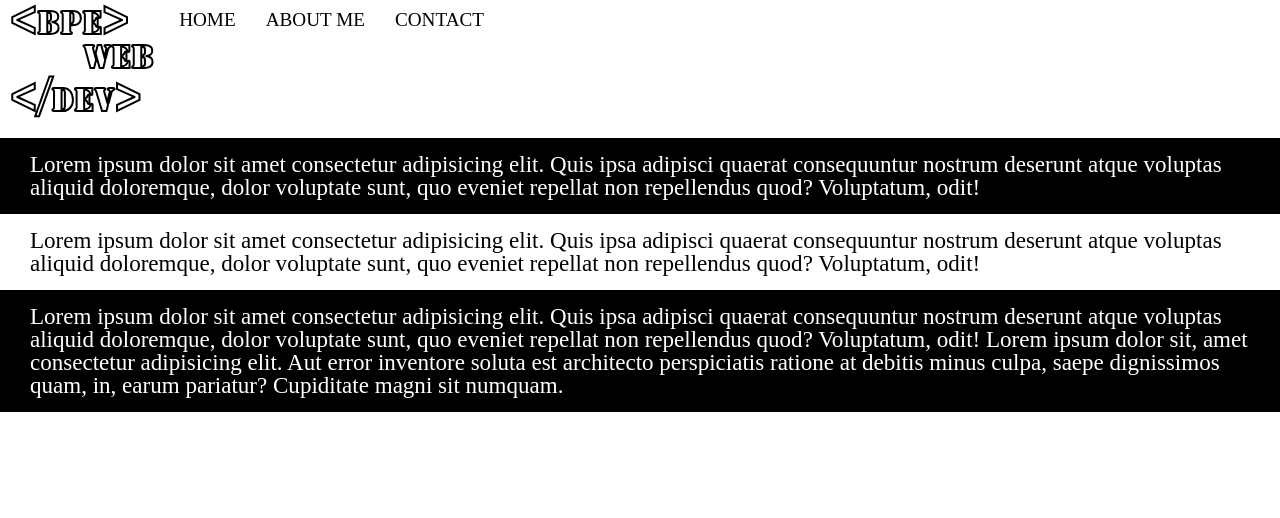
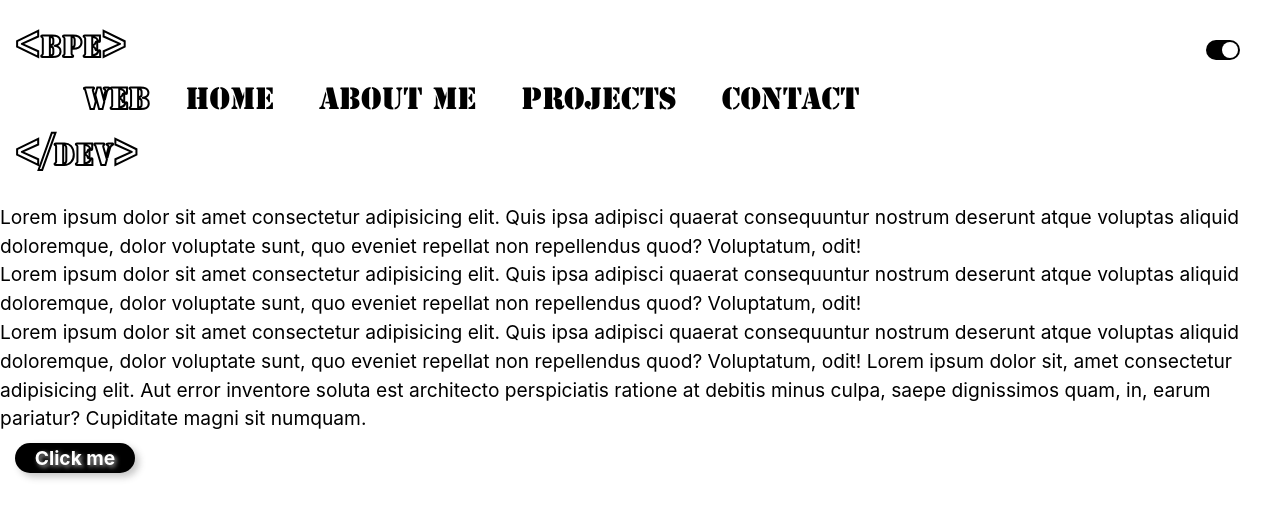
Before and after one commit to BJanssen78/Portfolio-Bepeel-Dev, a React (Vite) app: page / in a window 1280 px wide. Shown: the top 518 px of the page. Built offline with nearby package versions, Linux system fonts and the light colour scheme.

Commit message:
creating reuseable btn

```diff
--- a/index.html
+++ b/index.html
@@ -5,7 +5,7 @@
     <meta name="viewport" content="width=device-width, initial-scale=1.0" />
     <link rel="stylesheet" href="./src/scss/reset.css" />
     <link rel="stylesheet" href="./src/scss/site.css" />
-    <title>BPE WEB Development</title>
+    <title>BPE WEB DEV</title>
     <script
       src="https://kit.fontawesome.com/6456d808c8.js"
       crossorigin="anonymous"
--- a/package.json
+++ b/package.json
@@ -18,13 +18,16 @@
     "portfolio"
   ],
   "dependencies": {
+    "@chakra-ui/react": "^2.8.2",
+    "@emotion/react": "^11.11.4",
+    "@emotion/styled": "^11.11.5",
     "@fortawesome/fontawesome-svg-core": "^6.5.1",
     "@fortawesome/free-brands-svg-icons": "^6.5.1",
     "@fortawesome/free-regular-svg-icons": "^6.5.1",
     "@fortawesome/free-solid-svg-icons": "^6.5.1",
     "@fortawesome/react-fontawesome": "^0.2.0",
     "express": "^4.18.3",
-    "framer-motion": "^11.0.8",
+    "framer-motion": "^11.1.7",
     "react": "^18.2.0",
     "react-dom": "^18.2.0",
     "react-router": "^6.22.2",
--- a/src/App.jsx
+++ b/src/App.jsx
@@ -1,12 +1,14 @@
 import { Outlet } from "react-router";
-import { Header } from "./ui-components/UiIndex.js";
+import { SiteLogo, Navigation } from "./ui-components/UiIndex.js";
 
 function App() {
   return (
     <>
-      <Header />
-      {/* <SiteLogo />
-      <Navigation /> */}
+      {/* <Header /> */}
+      <div className="header">
+        <SiteLogo />
+        <Navigation />
+      </div>
       <Outlet />
     </>
   );
--- a/src/main.jsx
+++ b/src/main.jsx
@@ -1,10 +1,43 @@
-import React from "react";
+import React, { useState } from "react";
 import ReactDOM from "react-dom/client";
 import { createBrowserRouter, RouterProvider } from "react-router-dom";
 import App from "./App.jsx";
+import { ChakraProvider, extendTheme, Switch, VStack } from "@chakra-ui/react";
 // import { AuthProvider } from "./functions/AuthContext.jsx";
 import ErrorBoundary from "./ui-components/ErrorBoundary.jsx";
 import { About, Home } from "./pages/pagesIndex.js";
+
+const darkTheme = extendTheme({
+  styles: {
+    global: () => ({
+      body: {
+        bg: "#ffffff",
+        color: "#000000",
+      },
+    }),
+  },
+  colors: {
+    brand: {
+      500: "#000000", // Custom color for the Switch track in dark mode
+    },
+  },
+});
+
+const lightTheme = extendTheme({
+  styles: {
+    global: () => ({
+      body: {
+        bg: "#000000",
+        color: "#ffffff",
+      },
+    }),
+  },
+  colors: {
+    brand: {
+      500: "#ffffff", // Custom color for the Switch track in light mode
+    },
+  },
+});
 
 const router = createBrowserRouter([
   {
@@ -18,13 +51,35 @@ const router = createBrowserRouter([
   },
 ]);
 const Main = () => {
+  const [isDarkMode, setIsDarkMode] = useState(true);
+
+  const toggleTheme = () => {
+    setIsDarkMode((prev) => !prev);
+  };
   return (
     <React.StrictMode>
-      <ErrorBoundary>
-        {/* <AuthProvider> */}
-        <RouterProvider router={router} />
-        {/* </AuthProvider> */}
-      </ErrorBoundary>
+      <ChakraProvider theme={isDarkMode ? darkTheme : lightTheme}>
+        <VStack
+          spacing={4}
+          position={"absolute"}
+          top={10}
+          right={10}
+          zIndex={100}
+        >
+          <Switch
+            id="theme-switch"
+            isChecked={isDarkMode}
+            onChange={toggleTheme}
+            size="md"
+            colorScheme="brand" // Use the custom color scheme
+          />
+        </VStack>
+        <ErrorBoundary>
+          {/* <AuthProvider> */}
+          <RouterProvider router={router} />
+          {/* </AuthProvider> */}
+        </ErrorBoundary>
+      </ChakraProvider>
     </React.StrictMode>
   );
 };
--- a/src/pages/Home.jsx
+++ b/src/pages/Home.jsx
@@ -1,4 +1,5 @@
 import React from "react";
+import Button from "../ui-components/Button";
 
 export const Home = () => {
   return (
@@ -25,6 +26,7 @@ export const Home = () => {
           perspiciatis ratione at debitis minus culpa, saepe dignissimos quam,
           in, earum pariatur? Cupiditate magni sit numquam.
         </p>
+        <Button type="reset" name="button" text="Click me" action="form" />
       </div>
     </React.Fragment>
   );
--- a/src/scss/site.css
+++ b/src/scss/site.css
@@ -15,17 +15,17 @@
     transition: none !important;
   }
 }
-.site-header-container {
+.header {
   display: flex;
   flex-direction: row;
-  margin-bottom: 15px;
+  gap: 25px;
+  flex-wrap: nowrap;
+  align-items: center;
+  font-family: "stencilSTD";
+  padding: 15px;
+  font-size: 1.5em;
 }
-
-.site-logo {
-  font-size: 1.6em;
-  width: auto;
-  height: auto;
-  padding: 0 10px;
+.header .site-logo {
   display: flex;
   flex-direction: column;
   flex-wrap: nowrap;
@@ -34,71 +34,78 @@
   font-weight: 900;
   text-transform: uppercase;
 }
-.site-logo .special-char {
+.header .site-logo .special-char {
   font-size: 1.5em;
   color: rgb(255, 255, 255);
 }
-.site-logo .element-text {
+.header .site-logo .element-text {
   color: rgb(255, 255, 255);
 }
-.site-logo .web-element {
+.header .site-logo .web-element {
   color: rgb(255, 255, 255);
   text-stroke: 2px rgb(0, 0, 0);
   -webkit-text-stroke: 2px rgb(0, 0, 0);
 }
+.header .navigation-list {
+  display: flex;
+  flex-direction: row;
+  flex-wrap: wrap;
+  justify-content: space-between;
+  gap: 25px;
+  list-style-type: none;
+  padding: 0;
+  margin: 0;
+}
+.header .navigation-list li {
+  flex: 1 1 auto;
+  box-sizing: border-box;
+  text-decoration: none;
+}
+.header .navigation-list li a {
+  position: relative;
+  text-decoration: none;
+  overflow: hidden;
+  padding: 0 10px;
+  white-space: nowrap;
+}
+.header .navigation-list li a:after {
+  content: "";
+  position: absolute;
+  z-index: -1;
+  width: 0;
+  height: 1.3em;
+  left: 0;
+  bottom: 0;
+  background-color: black;
+  transition: width 350ms ease-in-out;
+}
+.header .navigation-list li a:hover {
+  color: white;
+}
+.header .navigation-list li a:hover:after {
+  width: 100%;
+  border-radius: 15px;
+}
 
-nav {
-  font-size: 1.5em;
+.btn {
+  background-color: black;
   display: flex;
-  flex-wrap: nowrap;
-  flex-direction: row;
+  width: 120px;
+  height: 30px;
   justify-content: center;
   align-items: center;
-  padding: 0;
-  text-transform: uppercase;
-  width: 100%;
-  height: auto;
-  font-weight: 600;
+  align-content: center;
+  padding: 5px 10px;
+  border-radius: 25px;
+  color: white;
+  font-weight: 700;
+  margin: 10px 15px;
+  box-shadow: 4px 4px 7px rgba(192, 192, 192, 0.9);
+  text-shadow: 2px 2px 4px rgba(192, 192, 192, 0.9);
+  transition: transform 100ms ease-in-out;
 }
-nav ul.navigation-list {
-  text-decoration: none;
-  list-style: none;
-}
-nav ul.navigation-list li {
-  padding: 10px 15px;
-  display: inline-block;
-}
-nav ul.navigation-list li a {
-  text-decoration: none;
-  color: black;
-}
-nav ul.navigation-list li a:hover {
-  color: white;
-  background-color: black;
-}
-nav ul.navigation-list li a.visited {
-  -webkit-text-decoration: 4px underline;
-          text-decoration: 4px underline;
-}
-
-.content-container {
-  display: flex;
-  flex-direction: column;
-  align-items: center;
-  font-size: 1.2em;
-}
-.content-container .sub-title {
-  font-size: 1.5em;
-  font-family: "stencilSTD";
-  padding: 10px;
-}
-.content-container .content-text-1 {
-  padding: 15px 30px;
-  background-color: black;
-  color: white;
-}
-.content-container .content-text-2 {
+.btn:hover {
   background-color: white;
   color: black;
-  padding: 15px 30px;
+  transform: translateY(4px);
 }/*# sourceMappingURL=site.css.map */
--- a/src/scss/site.scss
+++ b/src/scss/site.scss
@@ -4,6 +4,8 @@
 }
 @import "variables.scss";
 @import "mixins.scss";
+
+$btn-width: 120px;
 
 #root {
   width: 100%;
@@ -18,74 +20,92 @@
   }
 }
 
-.site-header-container {
+.header {
   display: flex;
   flex-direction: row;
-  margin-bottom: 15px;
-}
+  gap: 25px;
+  flex-wrap: nowrap;
+  align-items: center;
+  font-family: "stencilSTD";
+  padding: 15px;
+  font-size: 1.5em;
 
   .site-logo {
-  font-size: $font-size-logo;
-  width: auto;
-  height: auto;
-  padding: 0 10px;
     @include site-logo;
   }
 
-nav {
-  font-size: 1.5em;
+  .navigation-list {
     display: flex;
-  flex-wrap: nowrap;
+    // deviates at screen width of 884px into 2 rows
     flex-direction: row;
-  justify-content: center;
-  align-items: center;
+    flex-wrap: wrap;
+    justify-content: space-between;
+    gap: 25px;
+    list-style-type: none;
     padding: 0;
-  text-transform: uppercase;
-  width: 100%;
-  height: auto;
-  font-weight: 600;
-
-  ul.navigation-list {
-    text-decoration: none;
-    list-style: none;
+    margin: 0;
 
     li {
-      padding: 10px 15px;
-      display: inline-block;
+      flex: 1 1 auto;
+      box-sizing: border-box;
+      text-decoration: none;
+      // padding: 10px;
+
       a {
+        position: relative;
         text-decoration: none;
-        color: black;
+        // color: black;
+        overflow: hidden;
+        padding: 0 10px;
+        white-space: nowrap;
+        // text-overflow: ellipsis;
+
+        &:after {
+          content: "";
+          position: absolute;
+          z-index: -1;
+          width: 0;
+          height: 1.3em;
+          left: 0;
+          bottom: 0;
+
+          background-color: black;
+          transition: width 350ms ease-in-out;
+        }
+
         &:hover {
           color: white;
-          background-color: black;
+
+          &:after {
+            width: 100%;
+            border-radius: 15px;
           }
         }
-      a.visited {
-        text-decoration: 4px underline;
       }
     }
   }
 }
 
-.content-container {
+.btn {
+  background-color: black;
   display: flex;
-  flex-direction: column;
+  width: $btn-width;
+  height: calc($btn-width / 4);
+  justify-content: center;
   align-items: center;
-  font-size: $font-size;
+  align-content: center;
+  padding: 5px 10px;
+  border-radius: 25px;
+  color: white;
+  font-weight: 700;
+  margin: 10px 15px;
+  box-shadow: 4px 4px 7px rgba(192, 192, 192, 0.9);
+  text-shadow: 2px 2px 4px rgba(192, 192, 192, 0.9);
+  transition: transform 100ms ease-in-out;
 
-  .sub-title {
-    font-size: $sub-title;
-    font-family: "stencilSTD";
-    padding: 10px;
-  }
-  .content-text-1 {
-    padding: $content-text-paragraph;
-    background-color: black;
-    color: white;
-  }
-  .content-text-2 {
+  &:hover {
     background-color: white;
     color: black;
-    padding: $content-text-paragraph;
+    transform: translateY(4px);
   }
 }
--- /dev/null
+++ b/src/ui-components/Button.jsx
@@ -0,0 +1,8 @@
+export const Button = ({ type, name, text, action }) => {
+  return (
+    <button className="btn" type={type} name={name} onClick={action}>
+      {text}
+    </button>
+  );
+};
+export default Button;
--- a/src/ui-components/Navigation.jsx
+++ b/src/ui-components/Navigation.jsx
@@ -1,53 +1,22 @@
-import React, { useState } from "react";
+import React from "react";
 import { Link } from "react-router-dom";
 
 export const Navigation = () => {
-  const [visitedLinks, setVisitedLinks] = useState([]);
-
-  const markAsVisited = (index) => {
-    setVisitedLinks([index]); // Set the current link as visited
-
-    // Remove the previously visited link from the array if it exists
-    const previousIndex = visitedLinks[0];
-    if (previousIndex !== undefined && previousIndex !== index) {
-      setVisitedLinks((prevVisitedLinks) =>
-        prevVisitedLinks.filter(
-          (visitedIndex) => visitedIndex !== previousIndex
-        )
-      );
-    }
-  };
-
   return (
     <React.Fragment>
       <nav>
         <ul className="navigation-list">
           <li>
-            <Link
-              to="/"
-              onClick={() => markAsVisited(0)}
-              className={visitedLinks.includes(0) ? "visited" : ""}
-            >
-              Home
-            </Link>
+            <Link to="/">Home</Link>
           </li>
           <li>
-            <Link
-              to="/about/"
-              onClick={() => markAsVisited(1)}
-              className={visitedLinks.includes(1) ? "visited" : ""}
-            >
-              About me
-            </Link>
+            <Link to="/about/">About me</Link>
           </li>
           <li>
-            <Link
-              to="/contact/"
-              onClick={() => markAsVisited(2)}
-              className={visitedLinks.includes(2) ? "visited" : ""}
-            >
-              Contact
-            </Link>
+            <Link to="/projects/">projects</Link>
+          </li>
+          <li>
+            <Link to="/contact/">Contact</Link>
           </li>
         </ul>
       </nav>
```
Also changed, not shown: 2 other files (tests, documents, lock files or other folders). Lines whose indentation alone changed are shown as unchanged.
